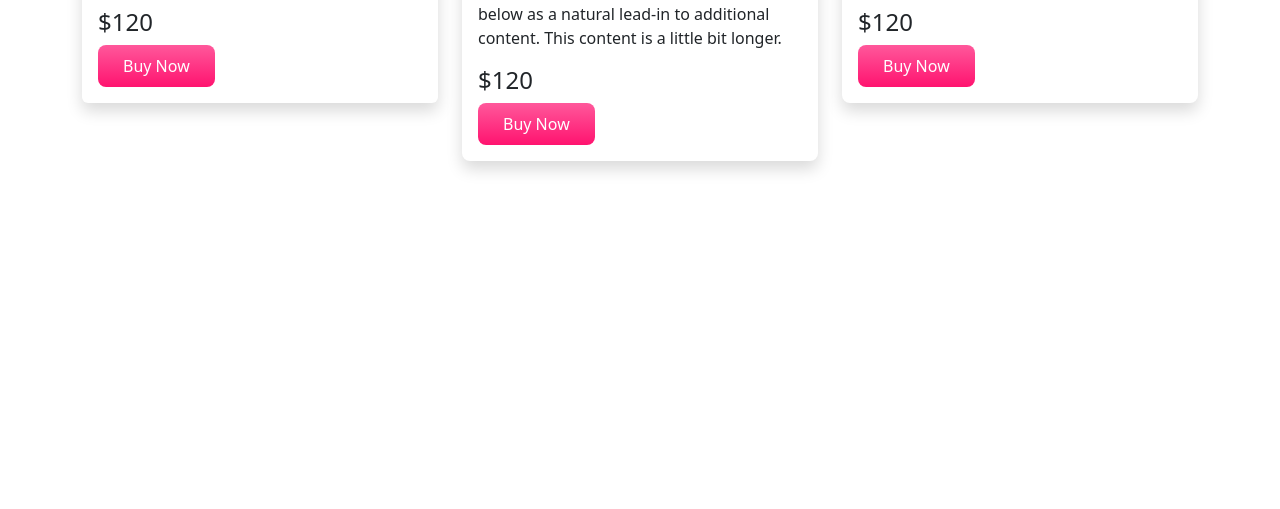
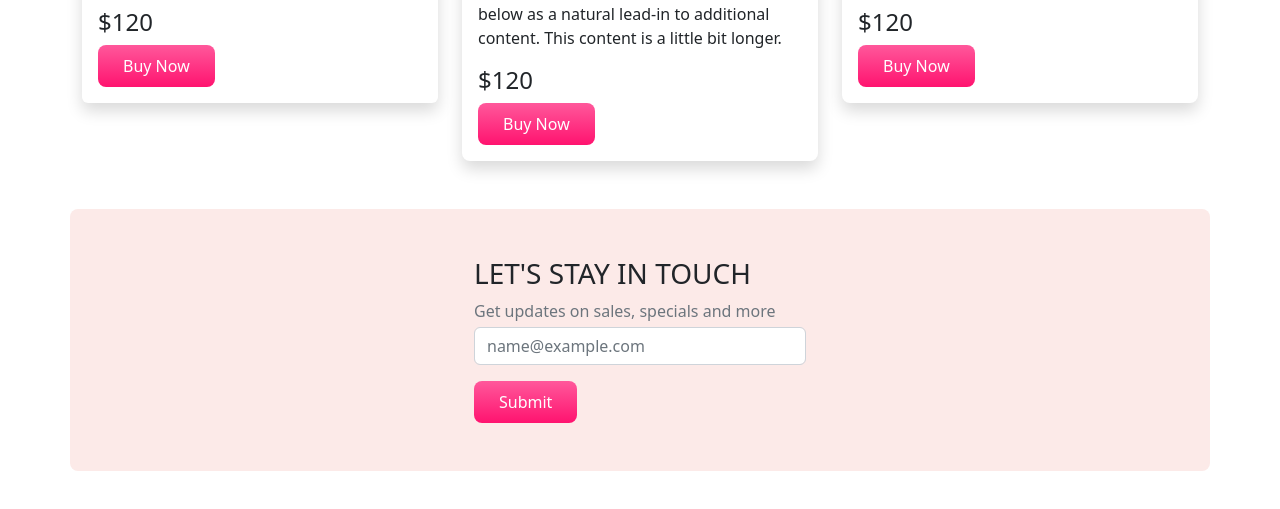
Before and after one commit to henry-rajon/web-project-4, a plain HTML site: page index.html in a window 1280 px wide. Shown: the part 1864-2373 px from the top of the page. Before the commit the page ends 2073 px from the top, so only its background shows below. Drawn offline with nearby package versions, Linux system fonts and the light colour scheme.

Commit message:
Subscribe Area Added

```diff
--- a/css/style.css
+++ b/css/style.css
@@ -9,7 +9,7 @@
     padding: 9px 25px;
     cursor: pointer;
 }
-.slider-bg {
+.slider-bg, .subscribe-bg {
     background-color: #fceae8;
     border-radius: 10px;
 }
--- a/index.html
+++ b/index.html
@@ -221,6 +221,23 @@
             </div>
         </section>
         <!-- Backpack Area End -->
+
+        <!-- Subscribe Area Strat -->
+        <section class="my-5">
+            <div class="container subscribe-bg rounded-3 p-5">
+                <div class="row d-flex justify-content-center">
+                    <div class="col-md-4">
+                        <div class="mb-3">
+                            <h3 class="text-dark">LET'S STAY IN TOUCH</h3>
+                            <p class="text-muted my-1">Get updates on sales, specials and more</p>
+                            <input type="email" class="form-control" placeholder="name@example.com">
+                        </div>
+                        <div class="btn buy-now-button">Submit</div>
+                    </div>
+                </div>
+            </div>
+        </section>
+        <!-- Subscribe Area End -->
     </main>
 
 
```
